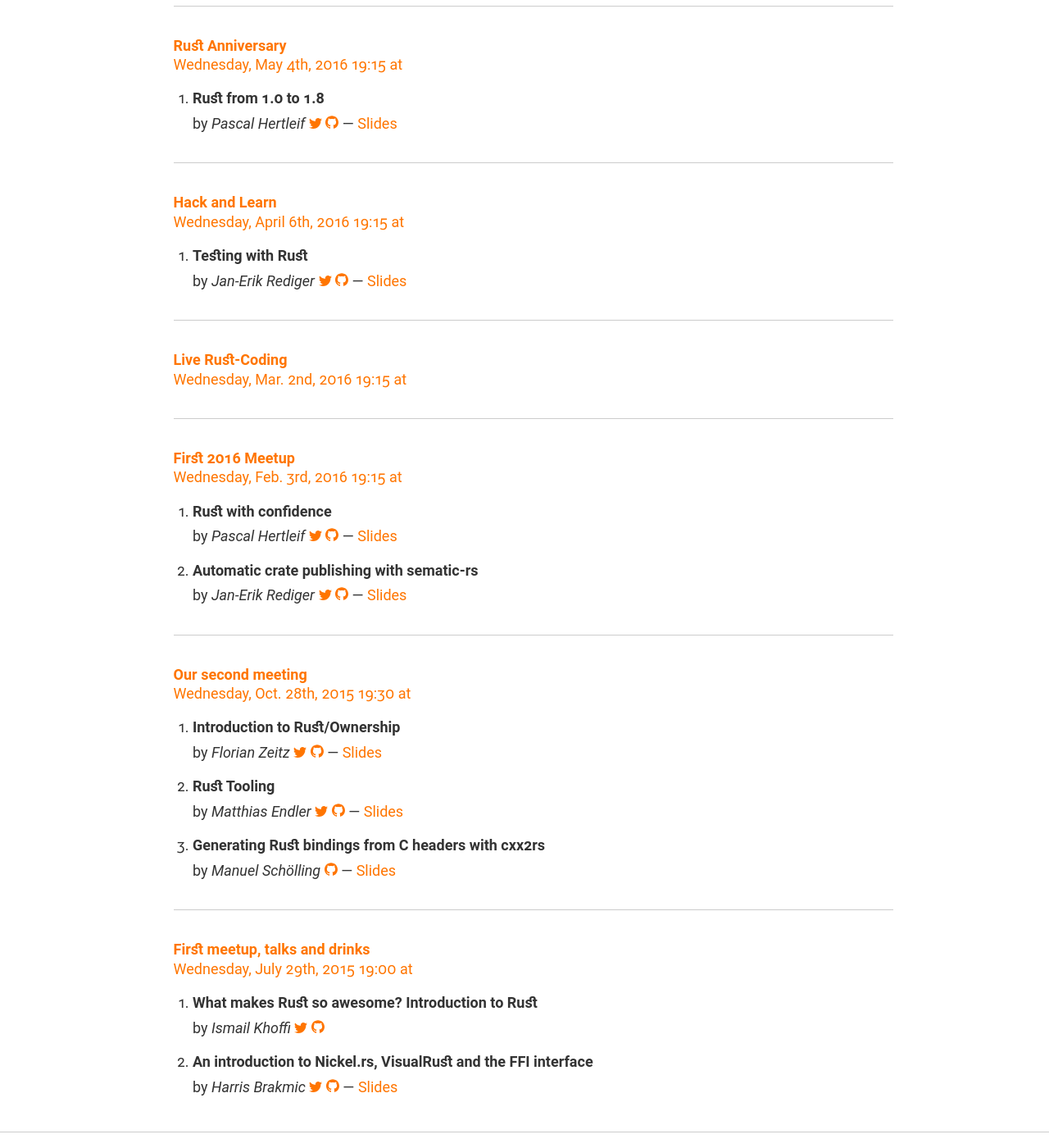
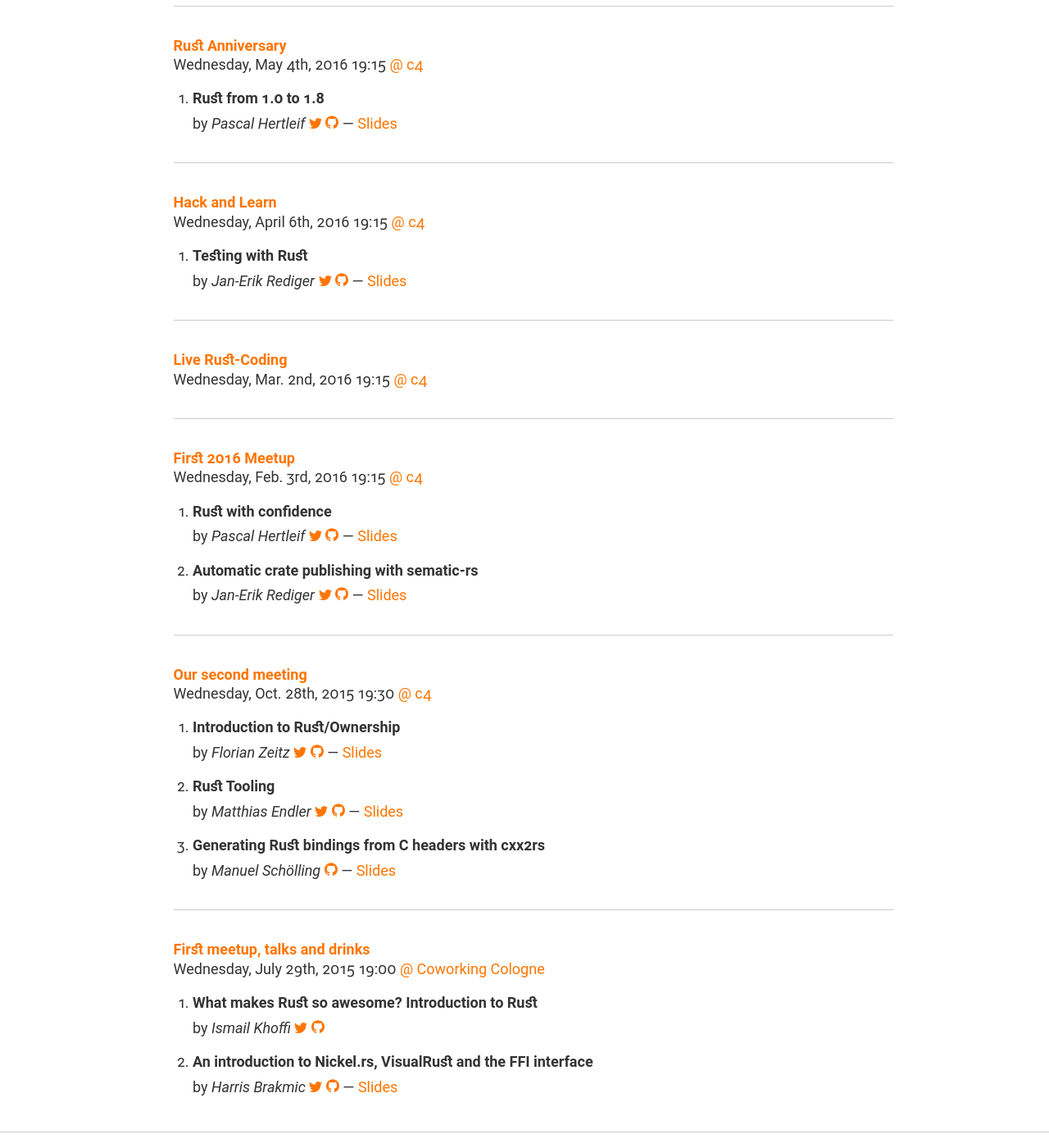
Before and after one commit to Rustaceans/rust-cologne, a Jekyll site: the page built from archive.html, in a window 1280 px wide and 1400 px high, scrolled down 1511 px. Shown: the whole window at 82% size. Built offline with Jekyll 4.4.1, drawn with Linux system fonts in a browser that asks for light colours; some of the changed text lies outside the part shown.

Commit message:
Refactor event titles

```diff
--- a/_includes/event-inline.html
+++ b/_includes/event-inline.html
@@ -2,9 +2,7 @@
 <article class="event is-inline" itemscope itemtype="http://schema.org/SocialEvent" itemid="{{ event.url | prepend: site.baseurl }}">
   <header>
     <h1 class="event-title">
-      <a class="event-link" href="{{ event.url | prepend: site.baseurl }}">
-        {% include event-title.html event=event %}
-      </a>
+      {% include event-title.html event=event %}
     </h1>
   </header>
 
--- a/_includes/event-title.html
+++ b/_includes/event-title.html
@@ -1,2 +1,14 @@
-<span class="title" itemprop="name">{{include.event.title}}</span><span class="separator"> &ndash; </span><span class="datetime"><span class="date">{% include fancy-date.html date=include.event.date %}</span> <span class="time">{{ include.event.date | date:"%H:%M" }}</span></span>
-<span class="location">at <span class="location-name">{{ include.event.location.name }}</span></span>
+{% assign event = include.event %}
+<a class="event-link" href="{{ event.url | prepend: site.baseurl }}">
+  <span class="title" itemprop="name">{{ event.title }}</span>
+</a>
+<span class="event-in-space-time">
+  <time datetime="{{ event.date | date: "%Y-%m-%dT%H:%M:%SZ" }}" itemprop="startDate">
+    <span class="date">{% include fancy-date.html date=event.date %}</span>
+    <span class="time">{{ event.date | date:"%H:%M" }}</span>
+  </time>
+  <span class="event-location">
+    {% assign location = site.data.locations[event.location] %}
+    <a class="location-name" href="{{ location.web }}">@ {{ location.short }}</a>
+  </span>
+</span>
--- a/_includes/event.html
+++ b/_includes/event.html
@@ -2,9 +2,7 @@
 <div itemscope itemtype="http://schema.org/SocialEvent" itemid="{{ event.url | prepend: site.baseurl }}">
   <header class="event-header">
     <h1 class="event-title">
-      <a class="event-link" href="{{ event.url | prepend: site.baseurl }}">
-        {% include event-title.html event=event %}
-      </a>
+      {% include event-title.html event=event %}
     </h1>
   </header>
 
```
